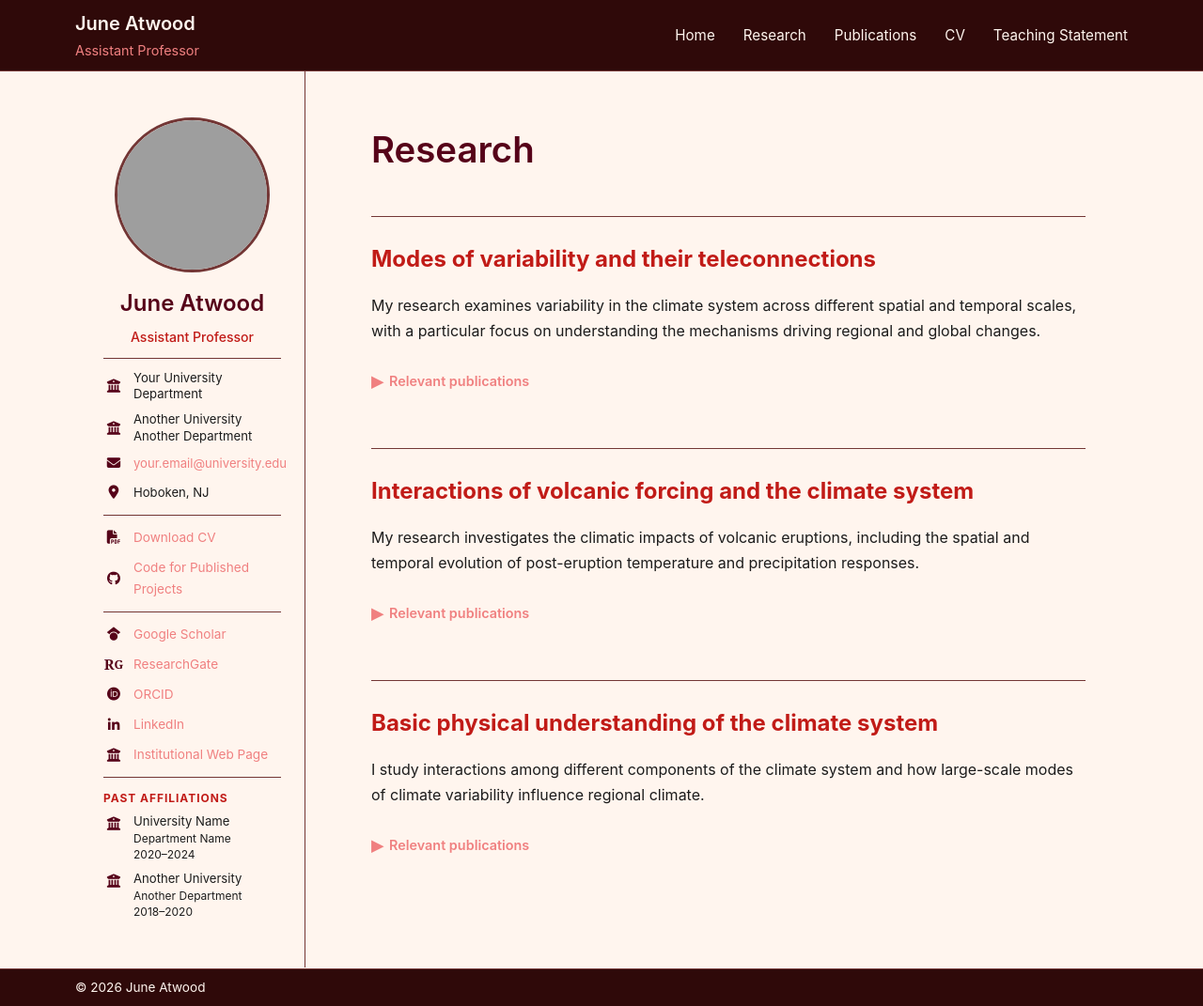
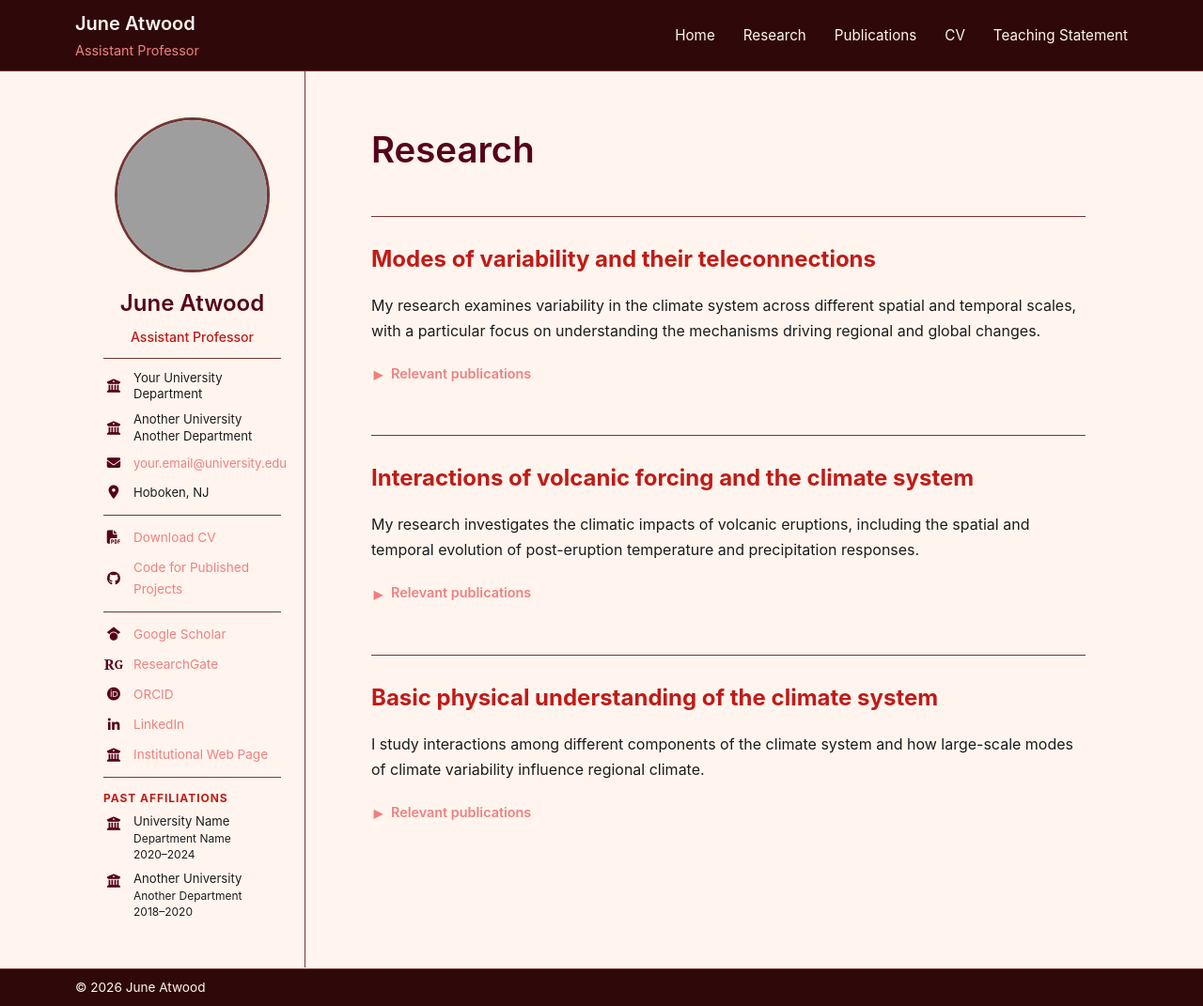
Before and after one commit to isugiura/isugiura.github.io, a Jekyll site: the page built from research.md, in a window 1280 px wide and 1071 px high. Shown: the whole window at 94% size. Built offline with Jekyll 4.4.1, drawn with Linux system fonts in a browser that asks for light colours; grey boxes are pictures that could not be loaded.

Commit message:
Still formatting

```diff
--- a/assets/css/style.scss
+++ b/assets/css/style.scss
@@ -535,7 +535,9 @@ body {
 }
 
 
-/* Research publications */
+/* =========================================================
+   RESEARCH PUBLICATIONS TOGGLE
+   ========================================================= */
 
 .research-publications {
   margin-top: 15px;
@@ -546,6 +548,7 @@ body {
   display: inline-flex;
 
   align-items: center;
+
   gap: 7px;
 
   color: var(--link);
@@ -564,14 +567,24 @@ body {
 }
 
 
-/* Closed: arrow points right */
+/* Triangle */
 
 .research-publications summary::before {
   content: "▸";
 
+  display: inline-flex;
+
+  align-items: center;
+  justify-content: center;
+
+  width: 14px;
+  height: 14px;
+
   color: var(--link);
 
-  font-size: 1.5rem;
+  font-size: 1.15rem;
+
+  line-height: 1;
 
   transition: transform 0.15s ease;
 }
@@ -594,12 +607,20 @@ body {
 }
 
 
+/* =========================================================
+   RESEARCH PUBLICATION LIST
+   ========================================================= */
+
+/*
+   There is intentionally NO continuous vertical line here.
+
+   Each individual publication receives its own line below.
+*/
+
 .research-publications-list {
   margin-top: 20px;
 
-  padding-left: 20px;
-
-  border-left: 2px solid var(--border);
+  padding-left: 0;
 }
 
 
@@ -707,6 +728,7 @@ body {
   color: var(--text-main);
 
   font-size: 0.8rem;
+
   line-height: 1.5;
 }
 
@@ -740,7 +762,9 @@ body {
 
 .publication-topics {
   display: flex;
+
   flex-wrap: wrap;
+
   align-items: center;
 
   gap: 5px;
@@ -770,9 +794,11 @@ body {
   color: var(--accent);
 
   font-size: 0.72rem;
+
   line-height: 1.4;
 
   text-decoration: none;
+
   white-space: nowrap;
 
   transition:
@@ -814,6 +840,7 @@ body {
   background-color: transparent;
 
   border-color: var(--accent);
+
   border-style: solid;
   border-width: 1.5px;
 
@@ -867,7 +894,9 @@ body {
 }
 
 
-/* Publication views */
+/* =========================================================
+   PUBLICATION VIEWS
+   ========================================================= */
 
 .publication-view {
   display: none;
@@ -885,19 +914,24 @@ body {
    PUBLICATION LISTS
    ========================================================= */
 
-/*
-   The vertical line belongs to each individual
-   publication rather than to the entire list.
-*/
-
 .publication-list {
   margin-top: 20px;
+
+  padding-left: 0;
 }
 
 
-/* Individual publication */
+/*
+   Individual publication line.
 
-.publication-view .publication {
+   This applies to publications in:
+   - By Year
+   - By Topic
+   - Research page
+*/
+
+.publication-view .publication,
+.research-publications-list .publication {
   margin-bottom: 28px;
 
   padding-left: 18px;
@@ -906,10 +940,10 @@ body {
 }
 
 
-/* Keep the final publication from adding
-   unnecessary bottom spacing */
+/* Last publication in each list */
 
-.publication-view .publication:last-child {
+.publication-view .publication:last-child,
+.research-publications-list .publication:last-child {
   margin-bottom: 0;
 }
 
@@ -937,9 +971,13 @@ body {
 }
 
 
-.publication-status-section + .publication-year-section
-.publication-year {
-  margin-top: 40px;
+/*
+   Space between the Submitted section
+   and the first year.
+*/
+
+.publication-status-section {
+  margin-bottom: 40px;
 }
 
 
@@ -1030,13 +1068,14 @@ body {
 /*
    CV section headings.
 
-   These intentionally use the same visual treatment
-   as the research topic headings, except that the
-   horizontal border is removed.
+   These use the same visual treatment as the
+   research topic headings, including the
+   horizontal border.
 */
 
 .main-content .cv-section-heading {
   margin-top: 45px;
+
   margin-bottom: 15px;
 
   padding-top: 25px;
@@ -1141,9 +1180,9 @@ body {
 }
 
 
-/*
-   Download CV link
-*/
+/* =========================================================
+   CV DOWNLOAD LINK
+   ========================================================= */
 
 .main-content > p:first-of-type a {
   font-weight: 500;
@@ -1165,6 +1204,7 @@ body {
 
 .home-research-interests {
   margin-top: 0;
+
   margin-bottom: 25px;
 
   padding-left: 22px;
```
